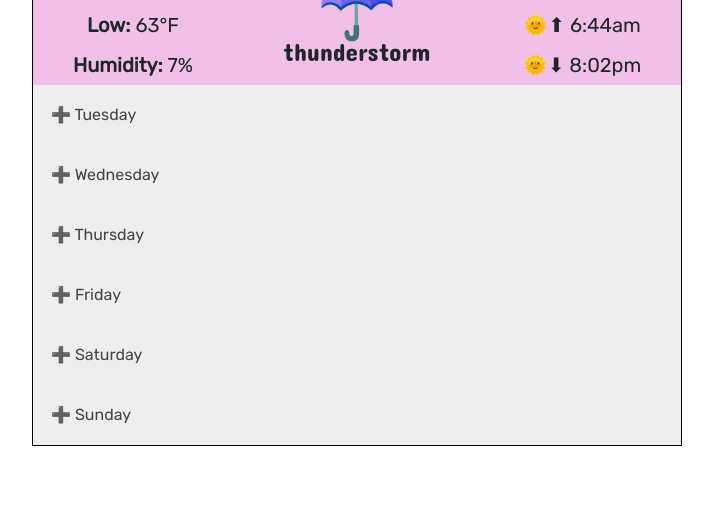
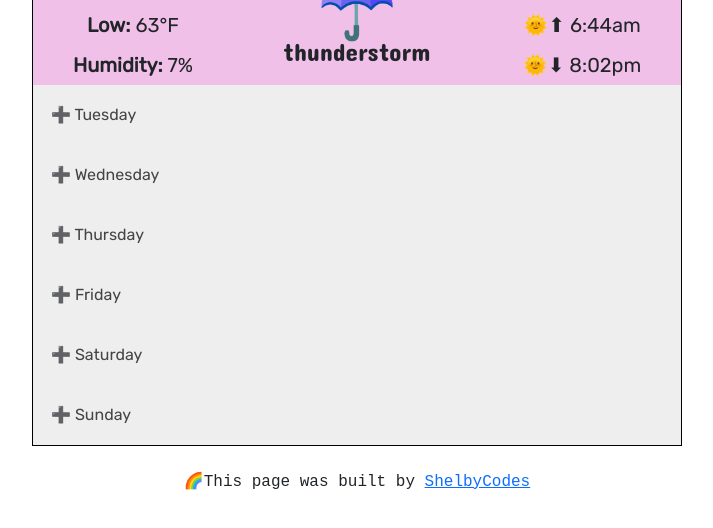
Before and after one commit to shelbycodes0/Weather-App, a website: page index.html in a window 1280 px wide. Shown: the part 374-902 px from the top of the page, without its empty margins (283-996 px from the left). Drawn offline with nearby package versions, Linux system fonts and the light colour scheme; no server answers.

Commit message:
added footer with link
link to repository on github

```diff
--- a/index.html
+++ b/index.html
@@ -190,6 +190,8 @@
         </div>
       </div>
     </div>
+    <br/>
+    <footer>🌈This page was built by <a href="https://github.com/shelbycodes0/Weather-App">ShelbyCodes</a></footer>
     <br><br><br>
     <script src="src/index.js"></script>
 
--- a/src/styles.css
+++ b/src/styles.css
@@ -171,3 +171,9 @@ h1 {
   display: none;
   overflow: hidden;
 }
+
+/* ---------------FOOTER------------------------------ */
+footer {
+  text-align: center;
+  font-family: monospace;
+}
```
